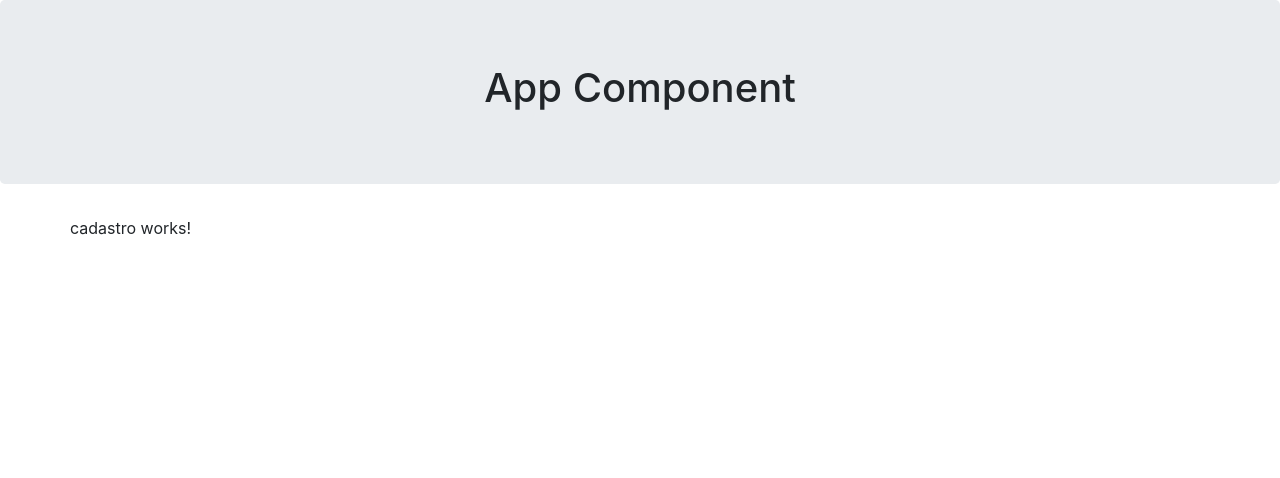
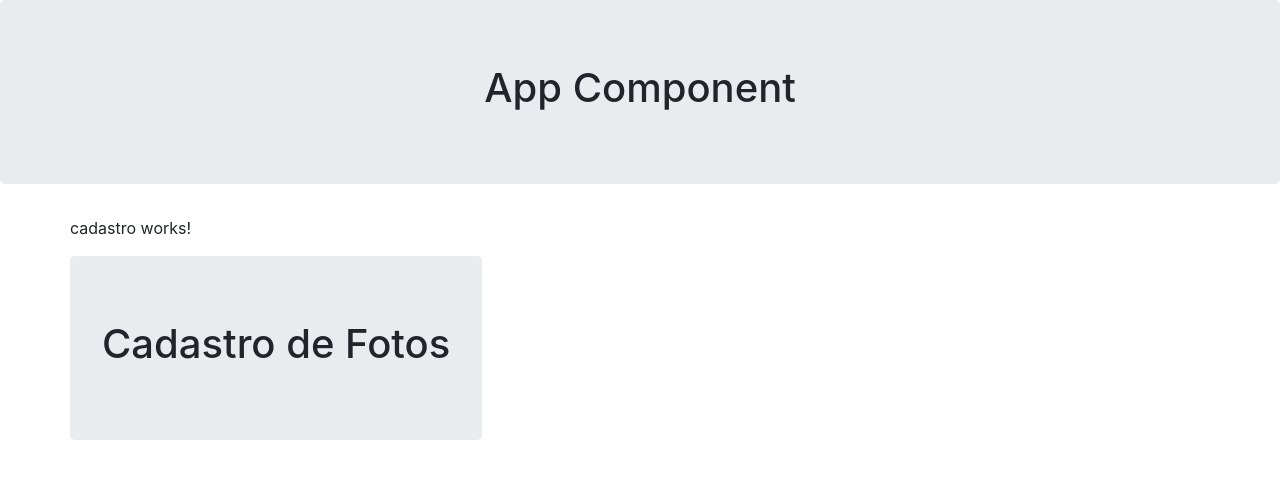
Before and after one commit to ElvisBM/angular-caelum, an Angular app: page /cadastro in a window 1280 px wide. Shown: the top 478 px of the page. Built offline with nearby package versions, Linux system fonts and the light colour scheme.

Commit message:
router link

```diff
--- a/src/app/cadastro/cadastro.component.html
+++ b/src/app/cadastro/cadastro.component.html
@@ -1,3 +1,8 @@
 <p>
   cadastro works!
 </p>
+<header class="jumbotron">
+  <h1 class="text-center">
+    Cadastro de Fotos
+  </h1>
+</header>
--- a/src/app/listagem/listagem.component.html
+++ b/src/app/listagem/listagem.component.html
@@ -5,7 +5,11 @@
   </header>
   <main class="container">
     <div class="row">
-
+      <div class="col-12">
+        <a routeLink="/cadastro" class="btn btn-primary">Nova Foto</a>
+      </div>
+    </div>
+    <div class="row">
      <card *ngFor="let foto of listaFotos" [dados]="foto" class="col-md-3 mb-4">
        <foto [url]="foto.url" [titulo]="foto.titulo"></foto>
      </card>
```
